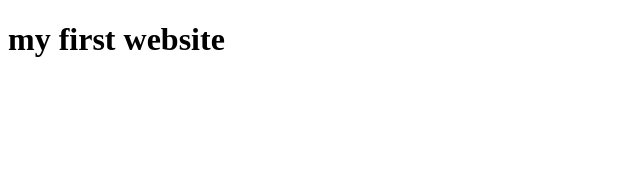
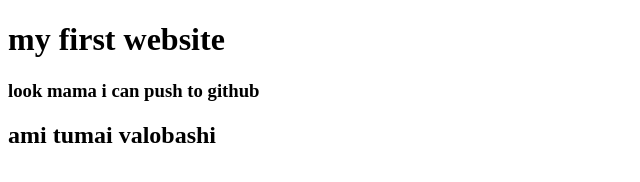
Before and after one commit to tusharphero/my-first-website, a plain HTML site: page index.html in a window 1280 px wide. Shown: the whole page, without its empty margins (0-640 px from the left). Drawn offline with Linux system fonts and the light colour scheme.

Commit message:
finally sendig

```diff
--- a/index.html
+++ b/index.html
@@ -7,5 +7,7 @@
 </head>
 <body>
     <h1> my first website</h1>
+    <h3> look mama i can push to github</h3>
+    <h2>ami tumai valobashi</h2>
 </body>
 </html>
```
